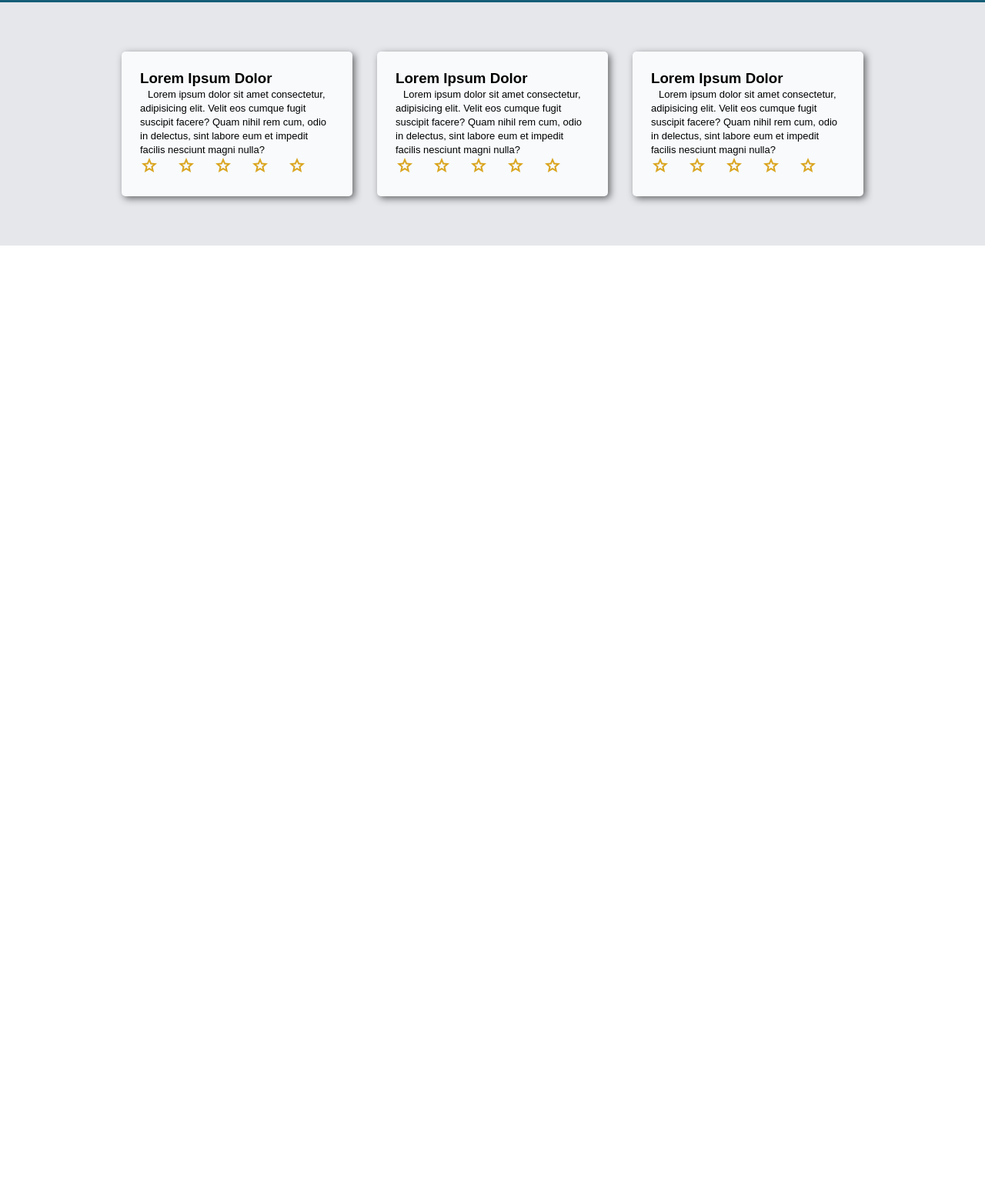
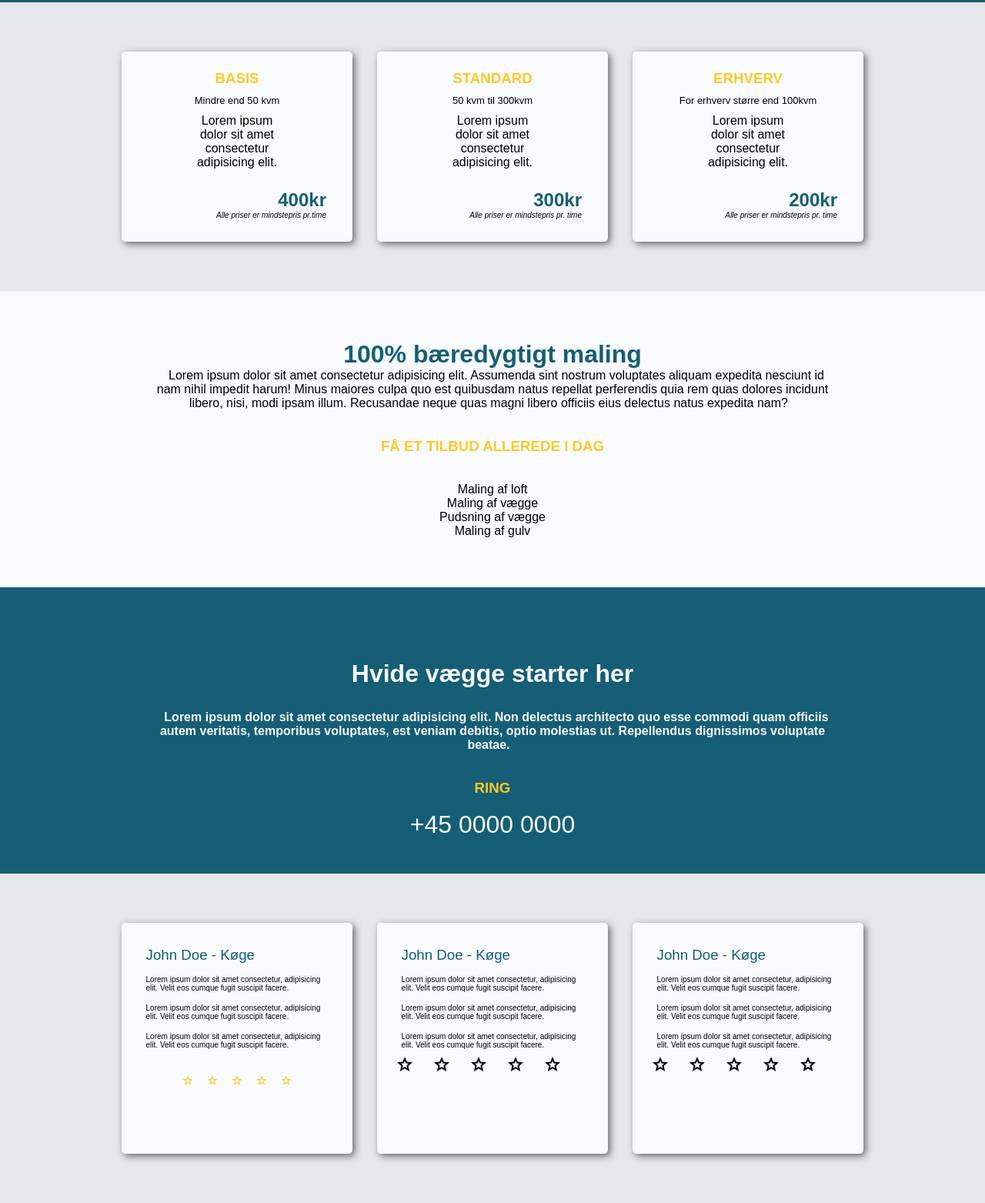
Before and after one commit to SiljeP/Malermester-opgave, a plain HTML site: page index.html in a window 1280 px wide. Shown: the part 991-2554 px from the top of the page at 77% size. Before the commit the page ends 1310 px from the top, so only its background shows below. Drawn offline with nearby package versions, Linux system fonts and the light colour scheme; a web font is replaced by a local one.

Commit message:
cards og sektions lavet

```diff
--- a/cards.css
+++ b/cards.css
@@ -1,7 +1,10 @@
-.cards{
+/* Prisliste her */
+
+.cards-price{
     width: 100%;
     padding: 8vh 0;
-    /* you can yse padding as a shortcut for all direction  - think like a clock : top - right - bottom - left */
+
+
     background: var(--mid-color);
     display: flex;
     flex-wrap: wrap;
@@ -10,15 +13,90 @@
 
     }
 
-    .cards section:hover{
+    .cards-price section:hover{
         transform: scale(1.1)
     }
 
-.cards section{
+.cards-price section{
     flex:0 1 300px;
     align-self: stretch;
 
+    display: flex;
+    flex-direction: column;
+
     background: var(--light-color);
+
+    border-radius: 5px;
+    box-shadow: 3px 3px 10px rgba(50, 50, 50, 0.7);
+
+    padding: 1.5rem;
+    transition: transform 0.2s ease;
+}
+
+/* Teksten indeni prisliste styling herunder */
+
+.cards-price h3{
+    color: var(--brand-color);
+    text-align: center;
+    text-transform: uppercase;
+    font-weight: 600;
+
+}
+
+.cards-price .kvm {
+    text-align: center;
+    font-size: small;
+    font-weight: 300;
+}
+
+.li-lorem {
+list-style: none;
+font-weight: 500;
+text-align: center;
+margin-bottom: 30px;
+
+}
+
+.cards-price .p-pris{
+    text-align: right;
+    font-size: x-large;
+    font-weight: 600;
+    color: var(--dark-color);
+    line-height: 0;
+
+}
+
+.cards-price .mindste-pris{
+    font-size: x-small;
+    font-style: italic;
+    text-align: right;
+    line-height: 0;
+}
+
+/*anmeldelser her*/
+.cards-review{
+    width: 100%;
+    padding: 8vh 0;
+
+    background: var(--mid-color);
+    display: flex;
+    flex-wrap: wrap;
+    gap:2rem;
+    justify-content: center;
+
+    }
+
+    .cards-price section:hover{
+        transform: scale(1.1)
+    }
+
+.cards-review section{
+    flex:0 1 300px;
+    align-self: stretch;
+    height: 300px;
+
+    background: var(--light-color);
+    text-align: left;
 
     border-radius: 5px;
     box-shadow: 3px 3px 10px rgba(50, 50, 50, 0.7);
@@ -28,11 +106,25 @@
 
 }
 
-.cards p{
-    font-size: small;
-    margin:1.5rem 0;
+.cards-review h3{
+    color: var(--dark-color);
+    font-weight: 500;
+    text-align: left;
+    padding: 3%;
+}
+
+.cards-review li{
+    font-size: x-small;
+    list-style: none;
+    padding: 3%;
+
 
 }
-.material-symbols-outlined{
-    color: goldenrod;
+.material-symbols-outlined.star{
+    color: var(--brand-color);
+    text-align: center;
+    padding-top: 10%;
+    font-size: medium;
+    width: 100%;
+
 }
--- a/hero.css
+++ b/hero.css
@@ -10,6 +10,8 @@
 
     overflow: hidden;
 }
+
+/* object posistion hvis der er problemer med mandens billede */
 
 .hero img:first-of-type{
     grid-row: 1/3;
@@ -37,16 +39,27 @@
 
 .hero h2 {
   font-size: xx-large;
-  font-weight: 600;
+  font-weight: 700;
   color: var(--dark-color);
+  line-height: 0;
 }
 
 .hero h3{
   font-size: large;
-  font
+  text-transform: uppercase;
+  font-weight: 300;
+  color: var(--brand-color);
+
+}
+.hero p{
+  margin-top: 10%;
+  margin-left: 10%;
+  margin-right: 10%;
+
 }
 
-.hero .experience{
+
+.hero .experience {
     grid-row: 1/2;
     grid-column: 2/4;
 
--- a/index.html
+++ b/index.html
@@ -9,6 +9,7 @@
     <link rel="stylesheet" href="style.css"> <!--Body & Header-->
     <link rel="stylesheet" href="hero.css">  <!--Hero'en inklusiv udfyldelsesform-->
     <link rel="stylesheet" href="cards.css"> <!--Prisliste cards og anmeldse cards-->
+    <link rel="stylesheet" href="sections.css"> <!--Sections m bæredygtigdesign og hvide vægge starter her-->
 
     <!-- External CSS files -->
     <link href="https://api.fontshare.com/v2/css?f[]=amulya@700,1,400,500&f[]=synonym@600,500,1,700,400&display=swap" rel="stylesheet">
@@ -19,7 +20,7 @@
    <header class="site-header">
     <nav class="site-nav">
     <img class="logo-header" src="./images/logo.png" alt="Malermester Madsen logo. Firmanavn med gul malerklat bagved.">
-         <ul>
+         <ul class="nav-ul">
             <li class="list-item"><a href="#">Hjem</a></li>
             <li class="list-item"><a href="#">Få tilbud</a></li>
             <li class="list-item"><a href="#">Priser</a></li>
@@ -35,7 +36,7 @@
     <section>
         <h2>Malermester Madsen</h2>
         <h3>Specialist i indendørs maling</h3>
-        <p> dolor sit amet consectetur adipisicing elit. Fugiat aspernatur sunt voluptatem, ullam magnam vel repellendus aliquid maiores placeat explicabo veritatis corporis fugit laudantium inventore dolore et? Soluta, enim architecto</p>
+        <p>Lorem ipsum dolor sit amet consectetur adipisicing elit. Fugiat aspernatur sunt voluptatem, ullam magnam vel repellendus aliquid maiores placeat explicabo veritatis corporis fugit laudantium inventore dolore et? Soluta, enim architecto</p>
     </section>
 
     <p class="experience"><span>10+</span>års erfaring</p>
@@ -55,27 +56,99 @@
     </fieldset>
     </form>
 </section>
+    <!-- PRISLISTER HER -->
+    <div class="cards-price">
+        <section>
+            <h3>Basis</h3>
+            <p class="kvm">Mindre end 50 kvm</p>
+            <ul class="li-lorem">
+                <li>Lorem ipsum</li>
+                <li>dolor sit amet</li>
+                <li>consectetur</li>
+                <li>adipisicing elit.</li>
+            </ul>
+            <p class="p-pris">400kr</p>
+            <p class="mindste-pris">Alle priser er mindstepris pr.time</p>
+
+        </section>
+        <section>
+            <h3>Standard</h3>
+            <p class="kvm">50 kvm til 300kvm</p>
+            <ul class="li-lorem">
+                <li>Lorem ipsum</li>
+                <li>dolor sit amet</li>
+                <li>consectetur</li>
+                <li>adipisicing elit.</li>
+            </ul>
+
+            <p class="p-pris">300kr</p>
+            <p class="mindste-pris">Alle priser er mindstepris pr. time</p>
+
+        </section>
+
+        <section>
+            <h3>Erhverv</h3>
+            <p class="kvm">For erhverv større end 100kvm</p>
+            <ul class="li-lorem">
+                <li>Lorem ipsum</li>
+                <li>dolor sit amet</li>
+                <li>consectetur</li>
+                <li>adipisicing elit.</li>
+            </ul>
+            <p class="p-pris">200kr</p>
+            <p class="mindste-pris">Alle priser er mindstepris pr. time</p>
+
+        </section>
+    </div>
+
+<!-- BÆREDYGTIG DESIGN SEKTION -->
+
+<section class="sus-maling">
+    <h2>100% bæredygtigt maling</h2>
+    <p>Lorem ipsum dolor sit amet consectetur adipisicing elit. Assumenda sint nostrum voluptates aliquam expedita nesciunt id nam nihil impedit harum! Minus maiores culpa quo est quibusdam natus repellat perferendis quia rem quas dolores incidunt libero, nisi, modi ipsam illum. Recusandae neque quas magni libero officiis eius delectus natus expedita nam?</p>
+    <h3>Få et tilbud allerede i dag</h3>
+    <ul class="sus-maling-li">
+        <li>Maling af loft</li>
+        <li>Maling af vægge</li>
+        <li>Pudsning af vægge</li>
+        <li>Maling af gulv</li>
+    </ul>
+</section>
+
+<!-- HVIDE VÆGGE STARTER HER SEKTION -->
+<section class="white-walls">
+    <h2>Hvide vægge starter her</h2>
+    <p>Lorem ipsum dolor sit amet consectetur adipisicing elit. Non delectus architecto quo esse commodi quam officiis autem veritatis, temporibus voluptates, est veniam debitis, optio molestias ut. Repellendus dignissimos voluptate beatae.</p>
+    <h3>ring</h3>
+    <h3 class="tlf-nummer">+45 0000 0000</h3>
+</section>
+
+    <!-- ANMELDELSER HER -->
+    <div class="cards-review">
+    <section>
+        <h3>John Doe - Køge</h3>
+        <ul class="review-li">
+            <li>Lorem ipsum dolor sit amet consectetur, adipisicing elit. Velit eos cumque fugit suscipit facere.</li>
+            <li>Lorem ipsum dolor sit amet consectetur, adipisicing elit. Velit eos cumque fugit suscipit facere.</li>
+            <li>Lorem ipsum dolor sit amet consectetur, adipisicing elit. Velit eos cumque fugit suscipit facere.</li>
+        </ul>
 
 
-
-    <!-- ANMELDELSER HER -->
-    <div class="cards">
-    <section>
-        <h3>Lorem Ipsum Dolor</h3>
-        <p>Lorem ipsum dolor sit amet consectetur, adipisicing elit. Velit eos cumque fugit suscipit facere? Quam nihil rem cum, odio in delectus, sint labore eum et impedit facilis nesciunt magni nulla?</p>
-
-            <span class="material-symbols-outlined">
+            <span class="material-symbols-outlined star">
                 star
                 star
                 star
-                star
-                star
+                star star
                 </span>
 
     </section>
     <section>
-        <h3>Lorem Ipsum Dolor</h3>
-        <p>Lorem ipsum dolor sit amet consectetur, adipisicing elit. Velit eos cumque fugit suscipit facere? Quam nihil rem cum, odio in delectus, sint labore eum et impedit facilis nesciunt magni nulla?</p>
+        <h3>John Doe - Køge</h3>
+        <ul class="review-li">
+            <li>Lorem ipsum dolor sit amet consectetur, adipisicing elit. Velit eos cumque fugit suscipit facere.</li>
+            <li>Lorem ipsum dolor sit amet consectetur, adipisicing elit. Velit eos cumque fugit suscipit facere.</li>
+            <li>Lorem ipsum dolor sit amet consectetur, adipisicing elit. Velit eos cumque fugit suscipit facere.</li>
+        </ul>
 
             <span class="material-symbols-outlined">
                 star
@@ -88,9 +161,13 @@
     </section>
 
     <section>
-        <h3>Lorem Ipsum Dolor</h3>
-        <!-- Tips option + z for at samle teksten paa flere linjer i stedet for en lang -->
-        <p>Lorem ipsum dolor sit amet consectetur, adipisicing elit. Velit eos cumque fugit suscipit facere? Quam nihil rem cum, odio in delectus, sint labore eum et impedit facilis nesciunt magni nulla?</p>
+        <h3>John Doe - Køge</h3>
+        <ul class="review-li">
+            <li>Lorem ipsum dolor sit amet consectetur, adipisicing elit. Velit eos cumque fugit suscipit facere.</li>
+            <li>Lorem ipsum dolor sit amet consectetur, adipisicing elit. Velit eos cumque fugit suscipit facere.</li>
+            <li>Lorem ipsum dolor sit amet consectetur, adipisicing elit. Velit eos cumque fugit suscipit facere.</li>
+        </ul>
+
 
             <span class="material-symbols-outlined">
                 star
--- /dev/null
+++ b/sections.css
@@ -0,0 +1,58 @@
+/* BÆREDYGTIG DESIGN */
+.sus-maling{
+    background-color: var(--light-color);
+    text-align: center;
+    padding: 5% 15% 5% 15%;
+}
+
+.sus-maling h2{
+    color: var(--dark-color);
+    font-size: xx-large;
+    font-weight: 600;
+    font-family: var(--accent-font);
+
+}
+.sus-maling h3{
+    color: var(--brand-color);
+    text-transform: uppercase;
+    line-height: 5;
+    font-weight: 600;
+}
+
+.sus-maling-li{
+    list-style: none;
+    text-align: center;
+
+}
+
+.white-walls{
+    background-color: var(--dark-color);
+    color: var(--light-color);
+    text-align: center;
+    padding: 5% 15% 5% 15%;
+
+}
+
+.white-walls h2{
+    font-size: xx-large;
+    font-weight: 600;
+    line-height: 3;
+}
+
+.white-walls p{
+    font-weight: 600;
+}
+
+.white-walls h3{
+    color: var(--brand-color);
+    text-transform: uppercase;
+    line-height: 5;
+    font-weight: 600;
+}
+
+.white-walls .tlf-nummer{
+    font-size: xx-large;
+    color: var(--light-color);
+    font-weight: 300;
+    line-height: 0;
+}
--- a/style.css
+++ b/style.css
@@ -57,7 +57,7 @@ header {
     font-weight: 900;
 
   }
-  ul {
+ .nav-ul {
     list-style: none;
 
     display: flex;
```
